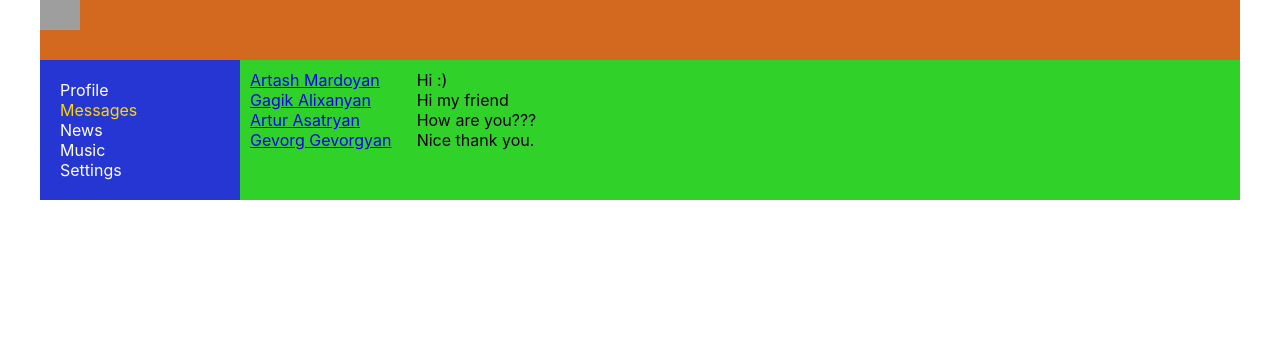
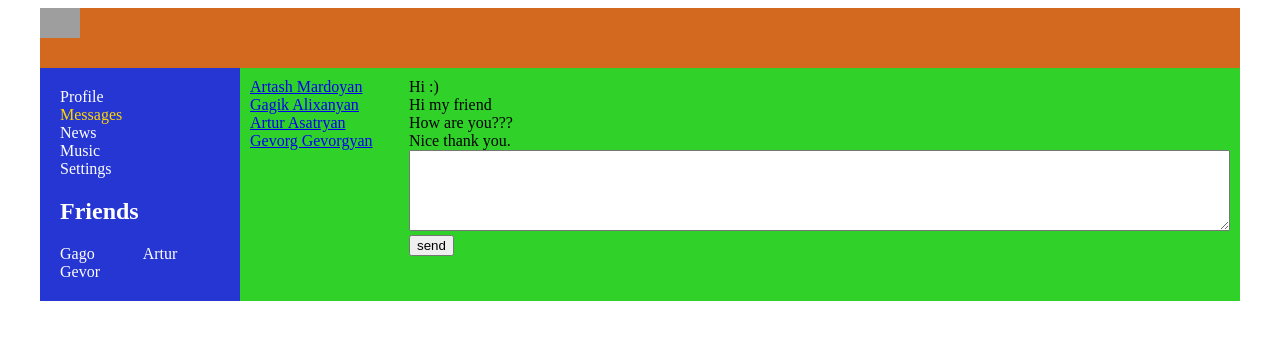
Before and after one commit to ArtashMardoyan/first-react-project, a React (Create React App) app: page /dialogs in a window 1280 px wide. Shown: the top 340 px of the page. Built offline with nearby package versions, Linux system fonts and the light colour scheme; grey boxes are pictures that could not be loaded.

Commit message:
callback, subscribe, observer

```diff
--- a/src/App.js
+++ b/src/App.js
@@ -1,5 +1,5 @@
 import React from 'react';
-import { BrowserRouter as Router, Route } from 'react-router-dom';
+import { Route } from 'react-router-dom';
 
 import Settings from './components/Settings';
 import Profile from './components/Profile';
@@ -11,20 +11,37 @@ import News from './components/News';
 import './App.css';
 
 const App = props => {
+    const {
+        state: { profilePage, dialogsPage },
+        actionCreatePost,
+        actionCreateMessage,
+        actionChangeNewPostText
+    } = props;
+
     return (
-        <Router>
         <div className="appWrapper">
             <Header />
             <NavBar />
             <div className="appWrapperContent">
-                    <Route path="/profile" render={() => <Profile state={props.state.profilePage} />} />
-                    <Route path="/dialogs" render={() => <Dialogs state={props.state.dialogsPage} />} />
+                <Route
+                    path="/profile"
+                    render={() => (
+                        <Profile
+                            profilePage={profilePage}
+                            actionCreatePost={actionCreatePost}
+                            actionChangeNewPostText={actionChangeNewPostText}
+                        />
+                    )}
+                />
+                <Route
+                    path="/dialogs"
+                    render={() => <Dialogs dialogsPage={dialogsPage} actionCreateMessage={actionCreateMessage} />}
+                />
                 <Route path="/news" component={News} />
                 <Route path="/music" component={Music} />
                 <Route path="/settings" component={Settings} />
             </div>
         </div>
-        </Router>
     );
 };
 
--- a/src/components/Dialogs/Dialogs.jsx
+++ b/src/components/Dialogs/Dialogs.jsx
@@ -5,15 +5,33 @@ import DialogItem from './DialogItem';
 import Message from './Message';
 
 const Dialogs = props => {
-    // eslint-disable-next-line react/destructuring-assignment,react/jsx-key
-    const dialogsElements = props.state.dialogs.map(o => <DialogItem id={o.id} name={o.username} />);
-    // eslint-disable-next-line react/destructuring-assignment,react/jsx-key
-    const messagesElements = props.state.messages.map(o => <Message id={o.id} text={o.text} />);
+    const {
+        dialogsPage: { dialogs, messages },
+        actionCreateMessage
+    } = props;
+
+    const dialogsElements = dialogs.map(o => <DialogItem id={o.id} key={o.id} name={o.username} />);
+    const messagesElements = messages.map(o => <Message id={o.id} key={o.id} text={o.text} />);
+
+    const newMessageElement = React.createRef();
+
+    const addMessage = () => {
+        actionCreateMessage(newMessageElement.current.value);
+        newMessageElement.current.value = '';
+    };
 
     return (
         <div className={styles.dialogs}>
             <div className={styles.dialogsItems}>{dialogsElements}</div>
-            <div className={styles.messages}>{messagesElements}</div>
+            <div className={styles.messages}>
+                {messagesElements}
+                <div>
+                    <textarea ref={newMessageElement} name="newPost" id="" cols="100" rows="5" />
+                    <button onClick={addMessage} type="submit">
+                        send
+                    </button>
+                </div>
+            </div>
         </div>
     );
 };
--- /dev/null
+++ b/src/components/NavBar/Friends/Friends.jsx
@@ -0,0 +1,18 @@
+import React from 'react';
+
+import styles from './Friends.module.css';
+
+const Friends = () => {
+    return (
+        <div>
+            <h2>Friends</h2>
+            <div className={styles.friendsWrapper}>
+                <div>Gago</div>
+                <div>Artur</div>
+                <div>Gevor</div>
+            </div>
+        </div>
+    );
+};
+
+export default Friends;
--- /dev/null
+++ b/src/components/NavBar/Friends/Friends.module.css
@@ -0,0 +1,4 @@
+.friendsWrapper {
+    display: grid;
+    grid-template-areas: "header header" "nav profile";
+}
--- /dev/null
+++ b/src/components/NavBar/Friends/package.json
@@ -0,0 +1,3 @@
+{
+  "main": "Friends.jsx"
+}
--- a/src/components/NavBar/NavBar.jsx
+++ b/src/components/NavBar/NavBar.jsx
@@ -2,6 +2,7 @@ import React from 'react';
 import { NavLink } from 'react-router-dom';
 
 import styles from './NavBar.module.css';
+import Friends from './Friends';
 
 const NavBar = () => {
     return (
@@ -31,6 +32,11 @@ const NavBar = () => {
                     Settings
                 </NavLink>
             </div>
+            <div className={`${styles.item}`}>
+                <NavLink to="/friends" activeClassName={styles.active}>
+                    <Friends />
+                </NavLink>
+            </div>
         </nav>
     );
 };
--- a/src/components/Profile/MyPosts/MyPosts.jsx
+++ b/src/components/Profile/MyPosts/MyPosts.jsx
@@ -3,16 +3,29 @@ import React from 'react';
 import styles from './MyPosts.module.css';
 import Post from './Post';
 
-const MyPosts = ({ posts }) => {
-    // eslint-disable-next-line react/jsx-key
-    const postsElements = posts.map(o => <Post id={o.id} text={o.text} likesCount={o.likesCount} />);
+const MyPosts = props => {
+    const { posts, newPostText, actionCreatePost, actionChangeNewPostText } = props;
+    const postsElements = posts.map(o => <Post id={o.id} key={o.id} text={o.text} likesCount={o.likesCount} />);
+
+    const newPostElement = React.createRef();
+
+    const addPost = () => {
+        actionCreatePost(newPostElement.current.value);
+        actionChangeNewPostText('');
+    };
+
+    const onPostChange = () => {
+        actionChangeNewPostText(newPostElement.current.value);
+    };
 
     return (
         <div className={styles.postWrapper}>
             My Posts
             <div>
-                <textarea name="newPost" id="" cols="100" rows="10" />
-                <button type="submit">send</button>
+                <textarea onChange={onPostChange} ref={newPostElement} value={newPostText} name="newPost" cols="100" rows="10" />
+                <button onClick={addPost} type="submit">
+                    send
+                </button>
             </div>
             <div>{postsElements}</div>
         </div>
--- a/src/components/Profile/Profile.jsx
+++ b/src/components/Profile/Profile.jsx
@@ -4,11 +4,21 @@ import ProfileInfo from './ProfileInfo';
 import MyPosts from './MyPosts';
 
 const Profile = props => {
+    const {
+        profilePage: { posts, newPostText },
+        actionCreatePost,
+        actionChangeNewPostText
+    } = props;
+
     return (
         <div>
             <ProfileInfo />
-            {/* eslint-disable-next-line react/destructuring-assignment */}
-            <MyPosts posts={props.state.posts} />
+            <MyPosts
+                posts={posts}
+                newPostText={newPostText}
+                actionCreatePost={actionCreatePost}
+                actionChangeNewPostText={actionChangeNewPostText}
+            />
         </div>
     );
 };
--- a/src/index.js
+++ b/src/index.js
@@ -1,12 +1,28 @@
 import React from 'react';
 import ReactDOM from 'react-dom';
+import { BrowserRouter } from 'react-router-dom';
 
+import state, { actionChangeNewPostText, actionCreateMessage, actionCreatePost, subscribe } from './reduxe/state';
 import * as serviceWorker from './serviceWorker';
-import state from './reduxe/state';
 import App from './App';
-import './index.css';
 
-ReactDOM.render(<App state={state} />, document.getElementById('root'));
+const rerenderEntireTree = todoState => {
+    ReactDOM.render(
+        <BrowserRouter>
+            <App
+                state={todoState}
+                actionCreatePost={actionCreatePost}
+                actionCreateMessage={actionCreateMessage}
+                actionChangeNewPostText={actionChangeNewPostText}
+            />
+        </BrowserRouter>,
+        document.getElementById('root')
+    );
+};
+
+rerenderEntireTree(state);
+
+subscribe(rerenderEntireTree);
 
 // If you want your app to work offline and load faster, you can change
 // unregister() to register() below. Note this comes with some pitfalls.
--- a/src/reduxe/state.js
+++ b/src/reduxe/state.js
@@ -1,3 +1,5 @@
+let rerenderEntireTree = () => {};
+
 const state = {
     profilePage: {
         posts: [
@@ -6,7 +8,8 @@ const state = {
             { id: 3, text: 'Quos laborum ut consequuntur voluptas aut cum consectetur eius doloribus.', likesCount: 2 },
             { id: 4, text: 'Quis quia fugit vitae sit.', likesCount: 13 },
             { id: 5, text: 'Recusandae ea magnam ea deleniti.', likesCount: 25 }
-        ]
+        ],
+        newPostText: 'IT-KAMASUTRA.com'
     },
     dialogsPage: {
         dialogs: [
@@ -24,4 +27,31 @@ const state = {
     }
 };
 
+export const actionCreatePost = () => {
+    const newPost = { id: 5, text: state.profilePage.newPostText, likesCount: 0 };
+
+    state.profilePage.posts.push(newPost);
+    state.profilePage.newPostText = '';
+
+    rerenderEntireTree(state);
+};
+
+export const actionCreateMessage = text => {
+    const newPost = { id: 5, text };
+
+    state.dialogsPage.messages.push(newPost);
+
+    rerenderEntireTree(state);
+};
+
+export const actionChangeNewPostText = text => {
+    state.profilePage.newPostText = text;
+
+    rerenderEntireTree(state);
+};
+
+export const subscribe = observer => {
+    rerenderEntireTree = observer;
+};
+
 export default state;
```
Also changed, not shown: 2 other files (tests, documents, lock files or other folders). Lines whose indentation alone changed are shown as unchanged.
